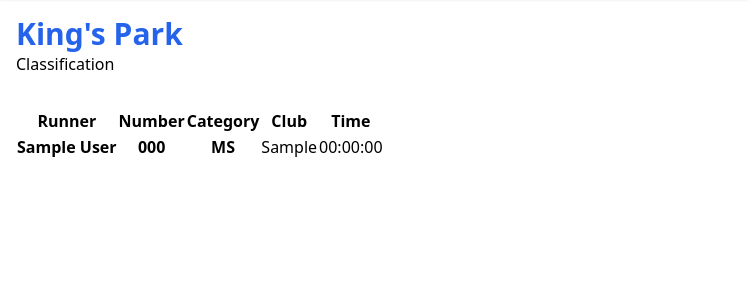
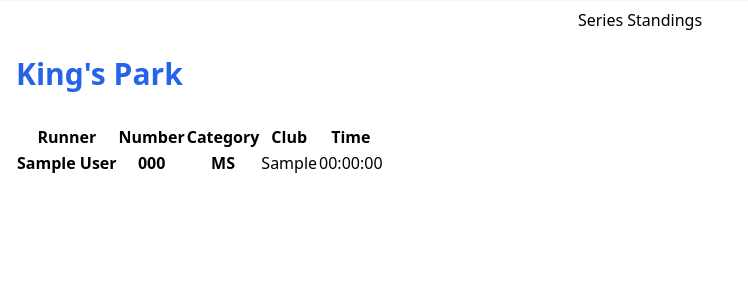
Before and after one commit to lukasz-pudlo/southbyfive-htmx, a Django app: a page that uses races/templates/race_detail.html in a window 1280 px wide. Shown: the part 60-360 px from the top of the page, without its empty margins (0-748 px from the left). Run offline with Django 5.2, Linux system fonts and the light colour scheme; tables that the repository leaves empty hold one stand-in row (values such as "Sample post"); some libraries are stand-ins or nearby versions.

Commit message:
Add link to classification results from race detail view

```diff
--- a/races/templates/race_detail.html
+++ b/races/templates/race_detail.html
@@ -2,9 +2,11 @@
 {% load datetime_filters %}
 
 {% block content %}
+<div class="flex w-full">
+  <div class="card bg-base-300 rounded-box grid h-10 grow place-items-center"><a href="{% url 'classification-detail' race.slug %}">Series Standings</a></div>
+</div>
 <div class="container mx-auto p-4">
     <h1 class="text-3xl font-bold text-blue-600">{{ race.get_park_display }}</h1>
-    <a href="{% url 'classification-detail' race.slug %}">Classification</a></li>
 </div>
 
 <div class="container mx-auto p-4 overflow-x-auto">
```
